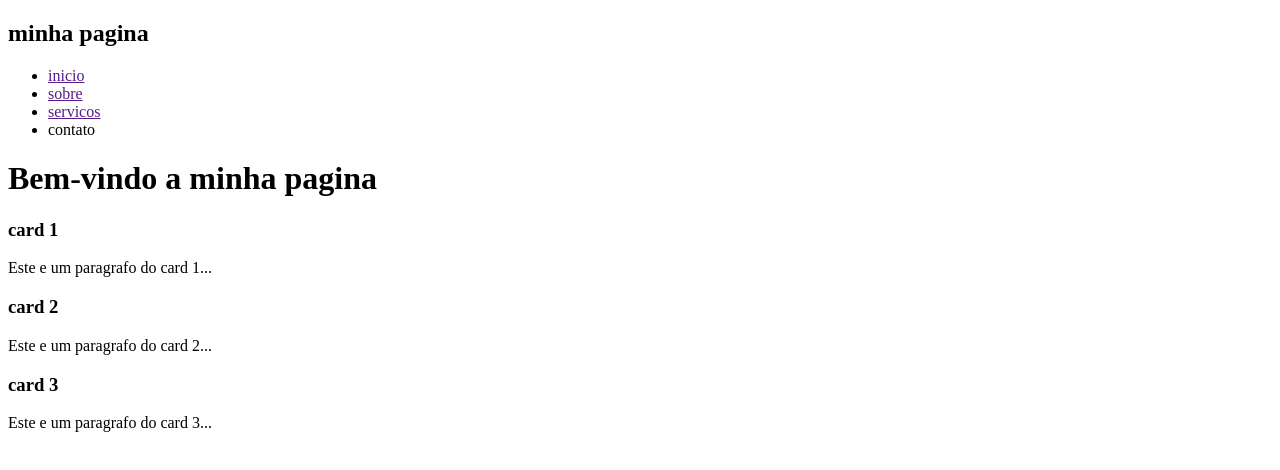
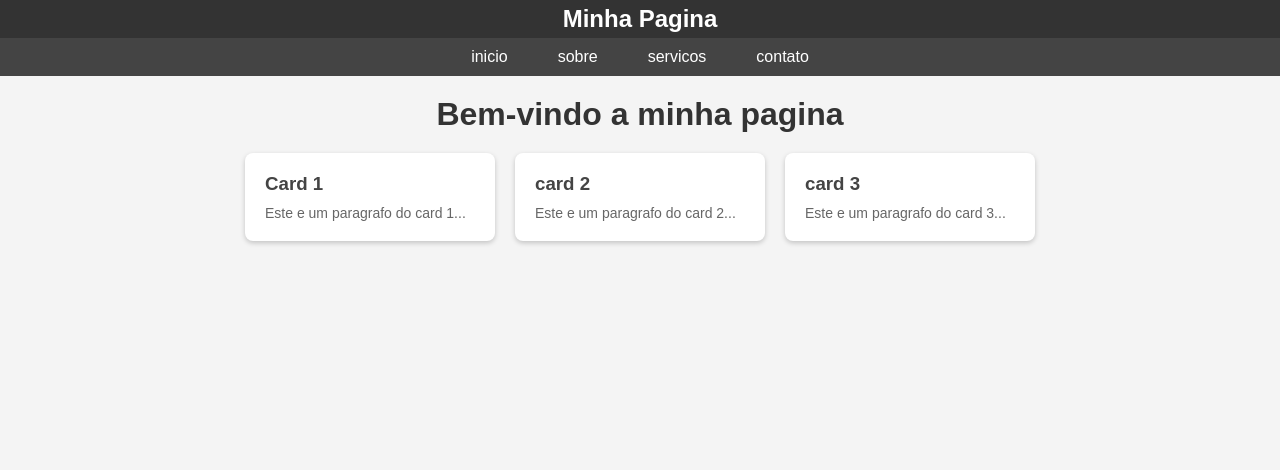
Before and after one commit to niytonhamada/aulas-front, a plain HTML site: page index.html in a window 1280 px wide. Drawn offline with Linux system fonts and the light colour scheme.

Commit message:
ATUALIZACAO NA PAGINA INICIAL

```diff
--- a/index.html
+++ b/index.html
@@ -4,15 +4,13 @@
 <head>
   <meta charset="UTF-8">
   <meta name="viewport" content="width=device-width, initial-scale=1.0">
-  <title>minha paginat</title>
-  <link rel="stylesheet" href="">
+  <title>Minha Pagina</title>
+  <link rel="stylesheet" href="style.css">
 </head>
 
-
 <body>
-
   <header>
-    <h2>minha pagina</h2>
+    <h2 class="titulo">Minha Pagina</h2>
   </header>
   <nav>
     <ul>
@@ -21,17 +19,17 @@
       <li><a href="">servicos</a></li>
       <li><a hrfe="">contato</a></li>
     </ul>
+  </nav>
 
-  </nav>
   <main>
     <h1> Bem-vindo a minha pagina</h1>
 
     <div class="cards">
-
       <div class="card">
-        <h3> card 1</h3>
+        <h3> Card 1</h3>
             <p> Este e um paragrafo do card 1...</p>
       </div>
+
       <div class="card">
         <h3> card 2</h3>
             <p> Este e um paragrafo do card 2...</p>
@@ -44,7 +42,5 @@
     </div>
   </main>
 
-
 </body>
-
 </html>
--- a/style.css
+++ b/style.css
@@ -0,0 +1,81 @@
+* {
+     margin: 0;
+     padding: 0;
+     box-sizing: border-box;
+}
+
+body {
+     font-family: Arial, Helvetica, sans-serif;
+     background-color: #f4f4f4;
+}
+
+header {
+     background-color: #333;
+     color: white;
+     padding: 5px;
+     text-align: center;
+}
+
+nav {
+     background-color: #444;
+}
+
+nav ul {
+     list-style: none;
+     display: flex;
+     justify-content: center;
+}
+
+nav ul li {
+     margin: 0 15px;
+}
+
+nav ul li a {
+     color: white;
+     text-decoration: none;
+     padding: 10px;
+     display: block;
+}
+
+nav ul li a:hover {
+     background-color: #666;
+     border-radius: 5px;
+}
+
+/*conteudo principal */
+main {
+     padding: 20px;
+     text-align: center;
+}
+
+h1 {
+     margin-bottom: 20px;
+     color: #333;
+}
+
+/*cards */
+.cards {
+     display: flex;
+     justify-content: center;
+     gap: 20px;
+     flex-wrap: wrap;
+}
+
+.card {
+     background-color: white;
+     padding: 20px;
+     width: 250px;
+     border-radius: 8px;
+     box-shadow: 0 2px 5px rgba(0, 0, 0, 0.2);
+     text-align: left;
+}
+
+.card h3 {
+     margin-bottom: 10px;
+     color: #444;
+}
+
+.card p {
+     color: #666;
+     font-size: 14px;
+}
```
